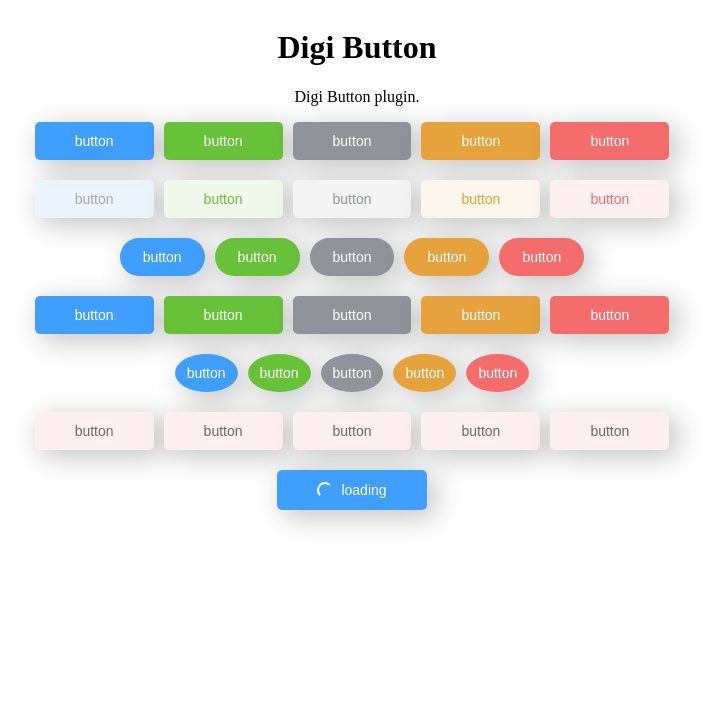
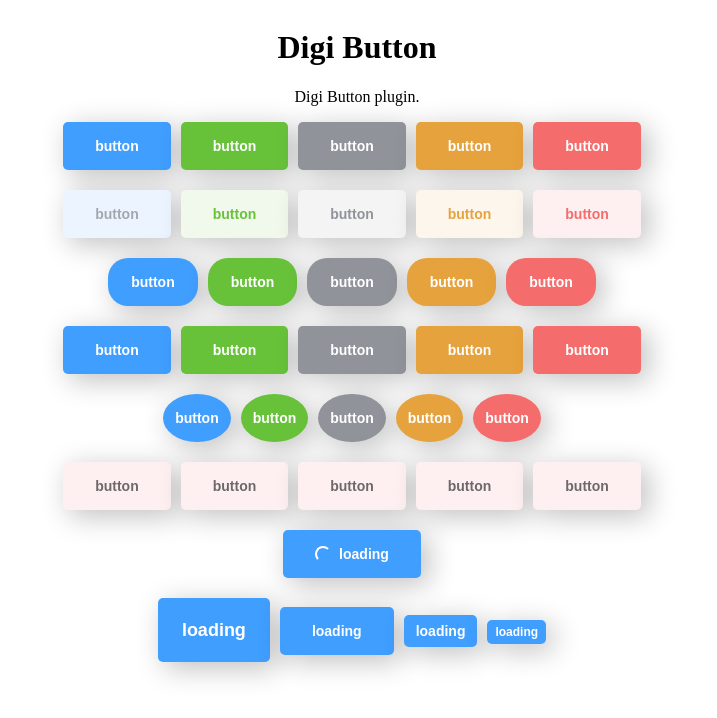
Before and after one commit to digination-game/digination-ui, a Vue app: page / in a window 1280 px wide. Shown: the top 718 px of the page, without its empty margins (283-1000 px from the left). Built offline with nearby package versions, Linux system fonts and the light colour scheme.

Commit message:
button size

```diff
--- a/examples/components/Home.vue
+++ b/examples/components/Home.vue
@@ -50,6 +50,12 @@
         </div>
         <div class="item">
             <digi-button   type="primary" :loading="loading">loading</digi-button>
+        </div>
+        <div class="item">
+            <digi-button   type="primary btn-lg">loading</digi-button>
+            <digi-button   type="primary">loading</digi-button>
+            <digi-button   type="primary btn-sm">loading</digi-button>
+            <digi-button   type="primary btn-xs">loading</digi-button>
         </div>
       </div>
 
--- a/packages/Button/src/main.vue
+++ b/packages/Button/src/main.vue
@@ -72,12 +72,18 @@ export default {
   align-items: center;
   border: none;
   padding: 12px 40px;
-  line-height: 1;
   font-size: .875rem;
   color: #fff;
   border-radius: 5px;
   box-shadow: 7px 6px 28px 1px rgba(0, 0, 0, 0.24);
   outline: none;
+  height: 3rem;
+  padding-left: 2rem;
+  padding-right: 2rem;
+  line-height: 1.25rem;
+  line-height: 0em;
+  min-height: 3rem;
+  font-weight: 600;
   transition: 0.2s all;
   transform: scale(1);
   &:active{
@@ -240,4 +246,26 @@ export default {
     margin-left: 5px;
 }
 @keyframes spin{0%{transform:rotate(0)}to{transform:rotate(360deg)}}
+.btn-lg {
+    height: 4rem;
+    padding-left: 1.5rem;
+    padding-right: 1.5rem;
+    min-height: 4rem;
+    font-size: 1.125rem;
+}
+
+.btn-sm {
+    height: 2rem;
+    padding-left: 0.75rem;
+    padding-right: 0.75rem;
+    min-height: 2rem;
+    font-size: .875rem;
+}
+.btn-xs {
+    height: 1.5rem;
+    padding-left: 0.5rem;
+    padding-right: 0.5rem;
+    min-height: 1.5rem;
+    font-size: .75rem;
+}
 </style>
```
